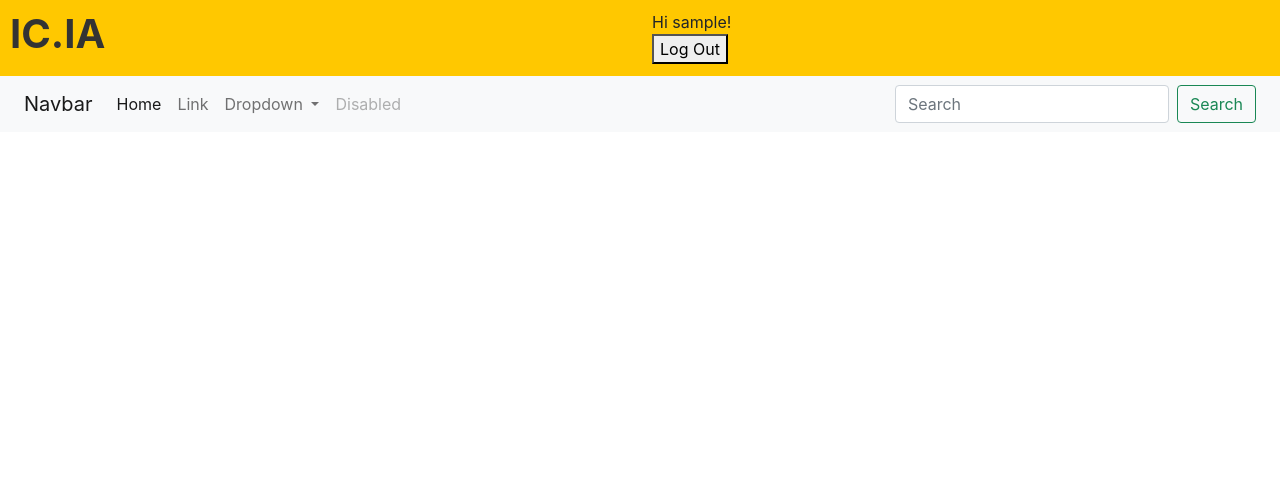
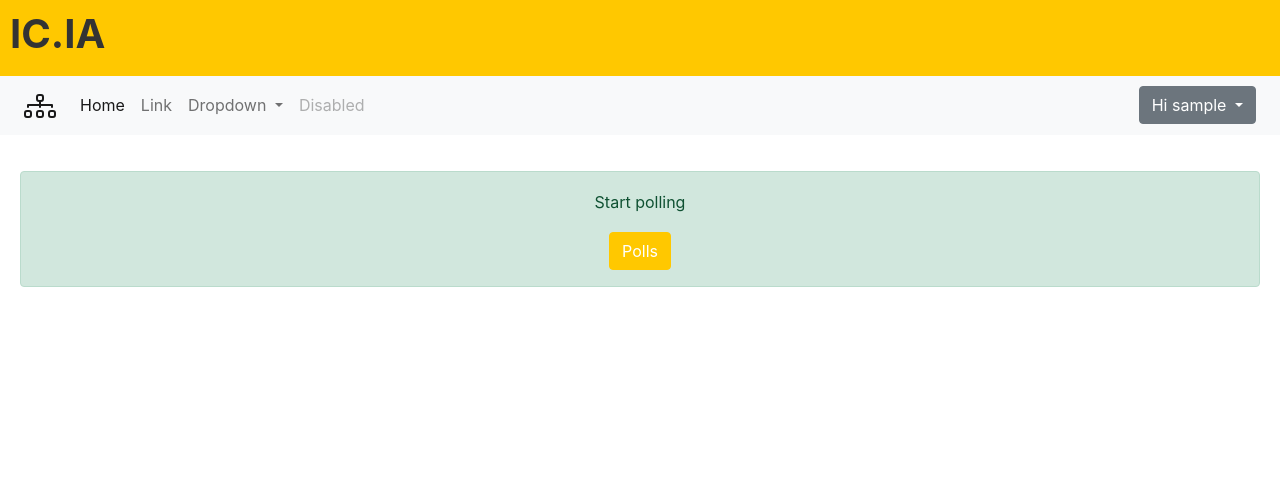
Before and after one commit to Martoto/icia-webapp, a Django app: page / in a window 1280 px wide. Shown: the top 486 px of the page. Run offline with Django 5.2, Linux system fonts and the light colour scheme; the visitor is signed in with stand-in values (Sample User, id 1); some libraries are stand-ins or nearby versions.

Commit message:
styling and navigation

```diff
--- a/icia/templates/base.html
+++ b/icia/templates/base.html
@@ -21,21 +21,14 @@
     <div class="col">
       <h1><a class="logo" href="{% url 'home' %}">IC.IA</a></h1>
     </div>
-    <div text-align="right" class="col">
-        {% if user.is_authenticated %}
-        Hi {{ user.username }}!
-        <form action="{% url 'logout' %}" method="post">
-         {% csrf_token %}
-          <button type="submit">Log Out</button>
-        </form>
-        {% endif %}
-    </div>
   </div>
 </header>
 
 <nav class="navbar navbar-expand-lg navbar-light bg-light">
   <div class="container-fluid">
-    <a class="navbar-brand" href="#">Navbar</a>
+    <a class="navbar-brand" href="#"><svg xmlns="http://www.w3.org/2000/svg" width="32" height="32" fill="currentColor" class="bi bi-diagram-3" viewBox="0 0 16 16">
+      <path fill-rule="evenodd" d="M6 3.5A1.5 1.5 0 0 1 7.5 2h1A1.5 1.5 0 0 1 10 3.5v1A1.5 1.5 0 0 1 8.5 6v1H14a.5.5 0 0 1 .5.5v1a.5.5 0 0 1-1 0V8h-5v.5a.5.5 0 0 1-1 0V8h-5v.5a.5.5 0 0 1-1 0v-1A.5.5 0 0 1 2 7h5.5V6A1.5 1.5 0 0 1 6 4.5zM8.5 5a.5.5 0 0 0 .5-.5v-1a.5.5 0 0 0-.5-.5h-1a.5.5 0 0 0-.5.5v1a.5.5 0 0 0 .5.5zM0 11.5A1.5 1.5 0 0 1 1.5 10h1A1.5 1.5 0 0 1 4 11.5v1A1.5 1.5 0 0 1 2.5 14h-1A1.5 1.5 0 0 1 0 12.5zm1.5-.5a.5.5 0 0 0-.5.5v1a.5.5 0 0 0 .5.5h1a.5.5 0 0 0 .5-.5v-1a.5.5 0 0 0-.5-.5zm4.5.5A1.5 1.5 0 0 1 7.5 10h1a1.5 1.5 0 0 1 1.5 1.5v1A1.5 1.5 0 0 1 8.5 14h-1A1.5 1.5 0 0 1 6 12.5zm1.5-.5a.5.5 0 0 0-.5.5v1a.5.5 0 0 0 .5.5h1a.5.5 0 0 0 .5-.5v-1a.5.5 0 0 0-.5-.5zm4.5.5a1.5 1.5 0 0 1 1.5-1.5h1a1.5 1.5 0 0 1 1.5 1.5v1a1.5 1.5 0 0 1-1.5 1.5h-1a1.5 1.5 0 0 1-1.5-1.5zm1.5-.5a.5.5 0 0 0-.5.5v1a.5.5 0 0 0 .5.5h1a.5.5 0 0 0 .5-.5v-1a.5.5 0 0 0-.5-.5z"/>
+    </svg></a>
     <button class="navbar-toggler" type="button" data-bs-toggle="collapse" data-bs-target="#navbarSupportedContent" aria-controls="navbarSupportedContent" aria-expanded="false" aria-label="Toggle navigation">
       <span class="navbar-toggler-icon"></span>
     </button>
@@ -62,13 +55,32 @@
           <a class="nav-link disabled" href="#" tabindex="-1" aria-disabled="true">Disabled</a>
         </li>
       </ul>
-      <form class="d-flex">
-        <input class="form-control me-2" type="search" placeholder="Search" aria-label="Search">
-        <button class="btn btn-outline-success" type="submit">Search</button>
-      </form>
+      <div class="dropdown">
+        <button class="btn btn-secondary dropdown-toggle" type="button" id="dropdownMenuButton1" data-bs-toggle="dropdown" aria-expanded="false">
+          {% if user.is_authenticated %}
+          Hi {{ user.username }}
+          {% endif %}
+        </button>
+        <ul class="dropdown-menu dropdown-menu-end" aria-labelledby="dropdownMenuButton1">
+          {% if user.is_authenticated %}
+          <li>
+            <form action="{% url 'logout' %}" method="post">
+            {% csrf_token %}
+            {% bootstrap_button button_type="submit" class="dropdown-item" content="Log out" %}
+            </form>
+          </li>
+          {% endif %}
+          <li><a class="dropdown-item" href="#">Action</a></li>
+          <li><a class="dropdown-item" href="#">Another action</a></li>
+          <li><a class="dropdown-item" href="#">Something else here</a></li>
+        </ul>
+      </div>
+
     </div>
   </div>
 </nav>
+
+<body>
 
   <main>
     <p>
--- a/icia/templates/home.html
+++ b/icia/templates/home.html
@@ -13,6 +13,11 @@
   <a href="{% url 'login' %}" class="btn btn-primary">{% trans "Login" %}</a>
   <a href="{% url 'signup' %}" class="btn btn-secondary">{% trans "Sign Up" %}</a>
 </div>
+{% else %}
+<div class="alert alert-success">
+  <p>{% trans "Start polling" %}</p>
+  <a href="{% url 'polls:index' %}" class="btn btn-primary">{% trans "Polls" %}</a>
+</div>
 {% endif %}
 
 {% endblock %}
--- a/polls/templates/polls/detail.html
+++ b/polls/templates/polls/detail.html
@@ -3,7 +3,7 @@
 {% load django_bootstrap5 %}
 
 
-{% block title %}Login{% endblock %}
+{% block title %}Poll Detail{% endblock %}
 
 {% block content %}
 <form action="{% url 'polls:vote' question.id %}" method="post">
```
Also changed, not shown: polls/templates/polls/index.html (+24 -6 lines).
